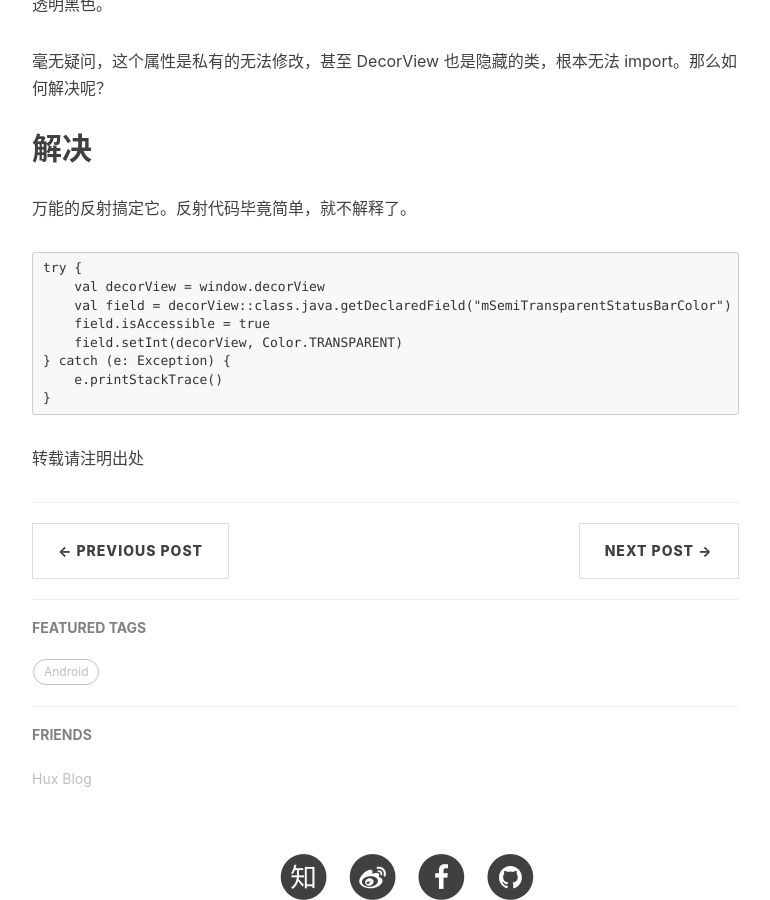
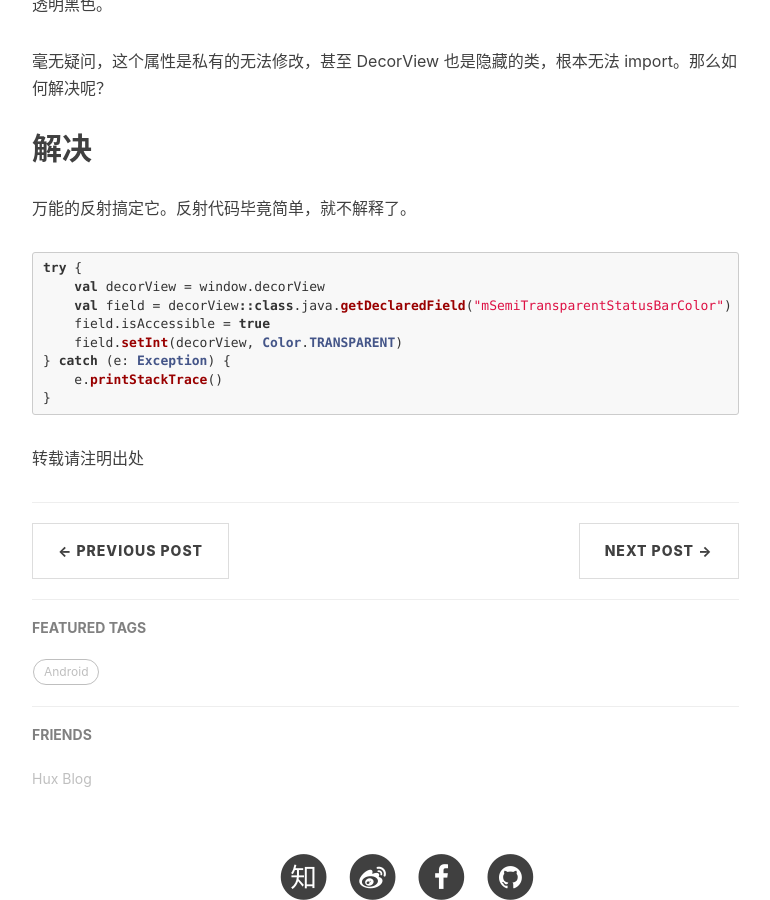
Before and after one commit to LandChanning/landchanning.github.io, a Jekyll site: the page built from _posts/2019-05-31-remove_status_bar_translucent_black.md, in a window 1280 px wide and 900 px high, scrolled down 944 px. Shown: the whole window, without its empty margins (233-1003 px from the left). Built offline with Jekyll 4.4.1, drawn with Linux system fonts in a browser that asks for light colours; comment, search, counter and statistics services are not loaded.

Commit message:
test code style

````diff
--- a/_posts/2019-05-31-remove_status_bar_translucent_black.md
+++ b/_posts/2019-05-31-remove_status_bar_translucent_black.md
@@ -24,7 +24,7 @@ tags:
 
 万能的反射搞定它。反射代码毕竟简单，就不解释了。
 
-```
+```kotlin
 try {
     val decorView = window.decorView
     val field = decorView::class.java.getDeclaredField("mSemiTransparentStatusBarColor")
````
